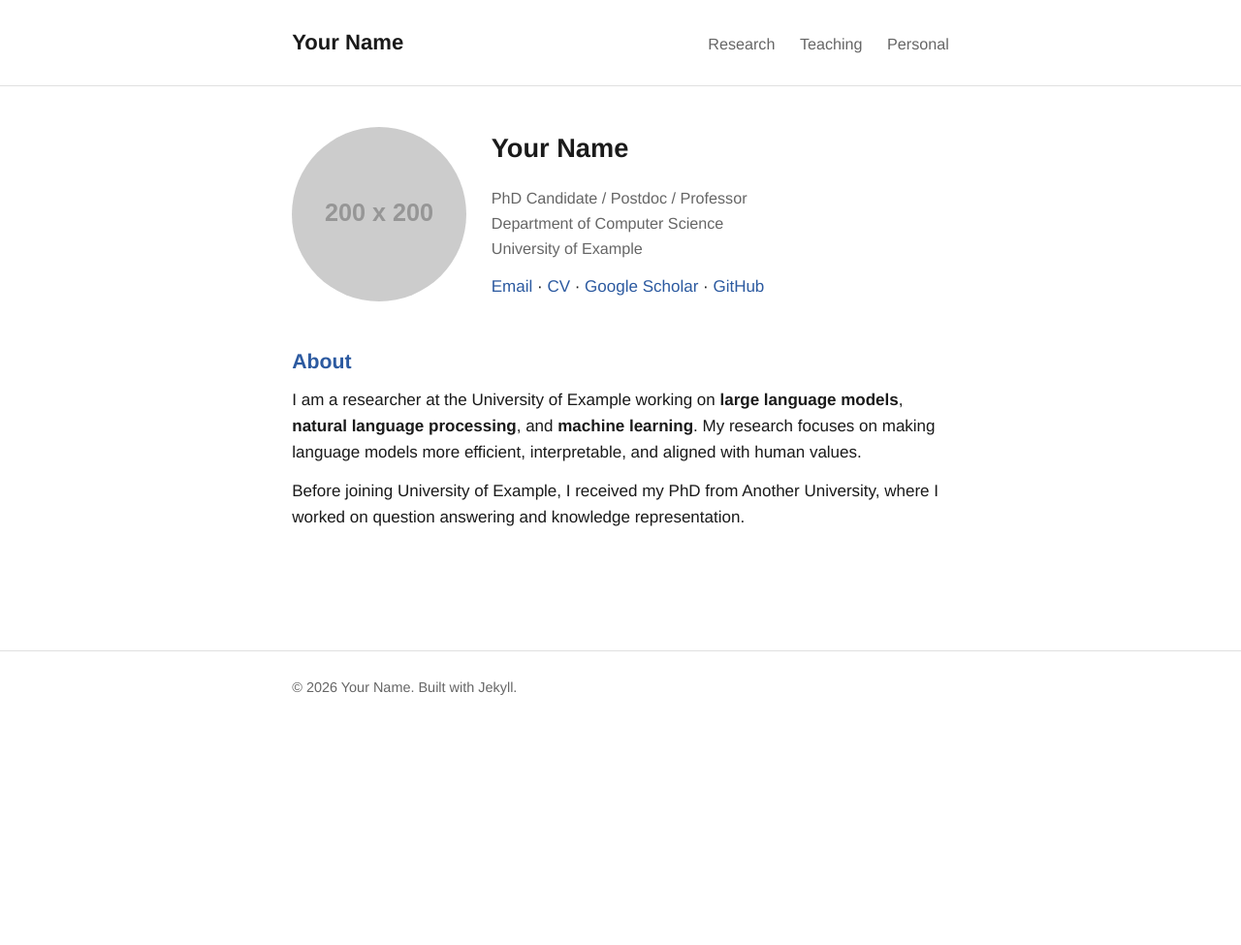
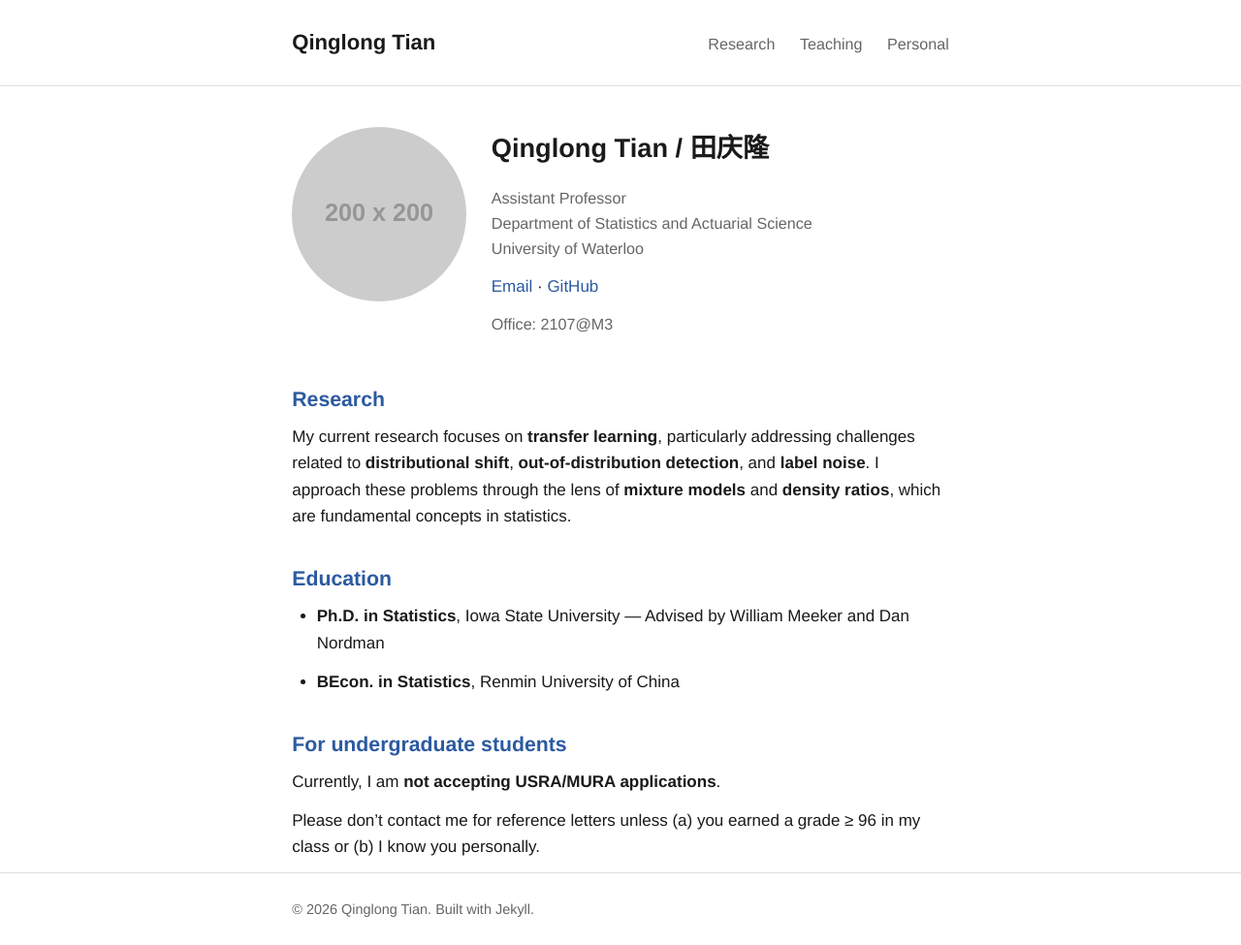
Before and after one commit to qinglong-tian/qinglong-tian.github.io, a Jekyll site: the page built from index.md, in a window 1280 px wide. Shown: the whole page at 97% size. Built offline with Jekyll 4.4.1, drawn with Linux system fonts in a browser that asks for light colours; before the commit the page ends 900 px from its top, so only the background shows below that.

Commit message:
Replace placeholder content with real academic profile
Co-Authored-By: Claude Opus 4.7 <noreply@anthropic.com>

```diff
--- a/_config.yml
+++ b/_config.yml
@@ -1,6 +1,6 @@
-title: Your Name
-email: your.email@example.com
-description: Personal academic webpage
+title: Qinglong Tian
+email: qinglong.tian@uwaterloo.ca
+description: Assistant Professor, Department of Statistics and Actuarial Science, University of Waterloo
 url: "https://qinglong-tian.github.io"
 baseurl: ""
 markdown: kramdown
--- a/index.md
+++ b/index.md
@@ -7,29 +7,37 @@ nav: false
 
 <div class="profile" markdown="0">
   <div class="profile-img">
-    <img src="https://placehold.co/200x200/ddd/999?text=Photo" alt="Your Name" width="200" height="200">
+    <img src="https://placehold.co/200x200/ddd/999?text=Photo" alt="Qinglong Tian" width="200" height="200">
   </div>
   <div class="profile-text">
-    <h1>Your Name</h1>
+    <h1>Qinglong Tian / 田庆隆</h1>
     <p class="affiliation">
-      PhD Candidate / Postdoc / Professor<br>
-      Department of Computer Science<br>
-      University of Example
+      Assistant Professor<br>
+      Department of Statistics and Actuarial Science<br>
+      University of Waterloo
     </p>
     <p>
-      <a href="mailto:your.email@example.com">Email</a>
+      <a href="mailto:qinglong.tian@uwaterloo.ca">Email</a>
       &middot;
-      <a href="#">CV</a>
-      &middot;
-      <a href="#">Google Scholar</a>
-      &middot;
-      <a href="#">GitHub</a>
+      <a href="https://github.com/qinglong-tian">GitHub</a>
+    </p>
+    <p class="affiliation" style="margin-top:0.5rem;">
+      Office: 2107@M3
     </p>
   </div>
 </div>
 
-## About
+## Research
 
-I am a researcher at the University of Example working on **large language models**, **natural language processing**, and **machine learning**. My research focuses on making language models more efficient, interpretable, and aligned with human values.
+My current research focuses on **transfer learning**, particularly addressing challenges related to **distributional shift**, **out-of-distribution detection**, and **label noise**. I approach these problems through the lens of **mixture models** and **density ratios**, which are fundamental concepts in statistics.
 
-Before joining University of Example, I received my PhD from Another University, where I worked on question answering and knowledge representation.
+## Education
+
+- **Ph.D. in Statistics**, Iowa State University — Advised by William Meeker and Dan Nordman
+- **BEcon. in Statistics**, Renmin University of China
+
+## For undergraduate students
+
+Currently, I am **not accepting USRA/MURA applications**.
+
+Please don't contact me for reference letters unless (a) you earned a grade &ge; 96 in my class or (b) I know you personally.
```
Also changed, not shown: research.md (+2 -0 lines), teaching.md (+3 -22 lines).
